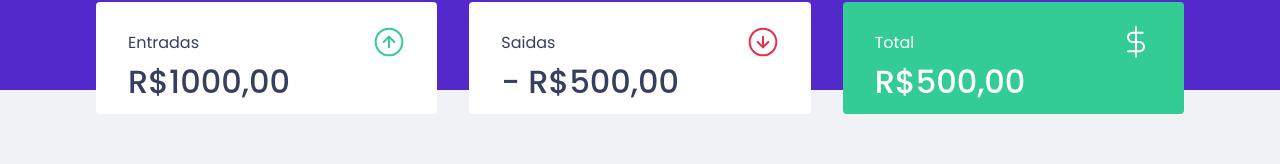
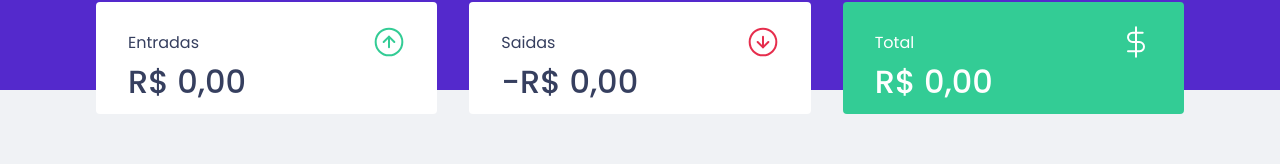
Before and after one commit to Mevzin/dt-money, a React (Create React App) app: page / in a window 1280 px wide. Shown: the part 182-346 px from the top of the page. Built offline with nearby package versions, Linux system fonts and the light colour scheme; no server answers; what miragejs would draw is missing.

Commit message:
Finished

```diff
--- a/src/App.tsx
+++ b/src/App.tsx
@@ -4,7 +4,7 @@
 import Modal from 'react-modal';
 import { useState } from "react";
 import { NewTransactionModal } from "./components/NewTransactionModal";
-import { TransactionsProvider } from "./TransactionsContext";
+import { TransactionsProvider } from "./hooks/useTransactions";
 
 Modal.setAppElement('#root')
 
--- a/src/components/Header/index.tsx
+++ b/src/components/Header/index.tsx
@@ -1,6 +1,4 @@
-import { useState } from "react";
 import logoImg from "../../assets/logo.svg";
-import Modal from 'react-modal';
 import {
   Container,
   Content
--- a/src/components/NewTransactionModal/index.tsx
+++ b/src/components/NewTransactionModal/index.tsx
@@ -1,4 +1,4 @@
-import { FormEvent, useState, useContext } from 'react';
+import { FormEvent, useState } from 'react';
 import Modal from 'react-modal';
 import closeImg from '../../assets/close.svg';
 import incomeImg from '../../assets/income.svg';
@@ -8,8 +8,7 @@
   RadioBox,
   TransactionTypeContainer
 } from './styles';
-import { api } from '../../services/api'
-import { TransactionsContext } from '../../TransactionsContext';
+import { useTransactions } from '../../hooks/useTransactions';
 
 interface NewTransactionModalProps {
   isOpen: boolean,
@@ -17,7 +16,7 @@
 }
 
 export function NewTransactionModal({ isOpen, onRequestClose }: NewTransactionModalProps) {
-  const { createTranscation } = useContext(TransactionsContext);
+  const { createTranscation } = useTransactions();
 
   const [title, setTitle] = useState('');
   const [amount, setAmount] = useState(0);
--- a/src/components/Summary/index.tsx
+++ b/src/components/Summary/index.tsx
@@ -1,15 +1,28 @@
-import { useContext } from 'react';
 import incomeImg from '../../assets/income.svg';
 import outcomeImg from '../../assets/outcome.svg';
 import totalImg from '../../assets/total.svg';
-import { TransactionsContext } from '../../TransactionsContext';
+import { useTransactions } from '../../hooks/useTransactions';
 
 import { Container } from "./styles";
 
 export function Summary() {
-  const {transactions} = useContext(TransactionsContext);
+  const { transactions } = useTransactions();
 
-  console.log(transactions)
+  const summary = transactions.reduce((acc, transaction) => {
+    if (transaction.type === 'deposit') {
+      acc.deposits += transaction.amount;
+      acc.total += transaction.amount;
+    } else {
+      acc.withdraws += transaction.amount;
+      acc.total -= transaction.amount;
+    }
+
+    return acc;
+  }, {
+    deposits: 0,
+    withdraws: 0,
+    total: 0
+  })
 
   return (
     <Container>
@@ -19,7 +32,10 @@
           <img src={incomeImg} alt="Entradas" />
         </header>
         <strong>
-          R$1000,00
+          {new Intl.NumberFormat('pt-BR', {
+            style: 'currency',
+            currency: 'BRL'
+          }).format(summary.deposits)}
         </strong>
       </div>
       <div>
@@ -28,7 +44,11 @@
           <img src={outcomeImg} alt="Saidas" />
         </header>
         <strong>
-          - R$500,00
+          -
+          {new Intl.NumberFormat('pt-BR', {
+            style: 'currency',
+            currency: 'BRL'
+          }).format(summary.withdraws)}
         </strong>
       </div>
       <div className="highlight-background">
@@ -37,7 +57,10 @@
           <img src={totalImg} alt="Total" />
         </header>
         <strong>
-          R$500,00
+        {new Intl.NumberFormat('pt-BR', {
+            style: 'currency',
+            currency: 'BRL'
+          }).format(summary.total)}
         </strong>
       </div>
     </Container>
--- a/src/components/TrasactionsTable/index.tsx
+++ b/src/components/TrasactionsTable/index.tsx
@@ -1,9 +1,8 @@
-import { useContext} from "react";
-import { TransactionsContext } from "../../TransactionsContext";
+import { useTransactions } from "../../hooks/useTransactions";
 import { Container } from "./styles";
 
 export function TransactionsTable() {
-  const {transactions} = useContext(TransactionsContext);
+  const {transactions} = useTransactions();
 
 
   return (
--- a/src/TransactionsContext.tsx
+++ b/src/hooks/useTransactions.tsx
@@ -1,5 +1,5 @@
-import { createContext, ReactNode, useEffect, useState } from 'react';
-import { api } from './services/api';
+import { createContext, ReactNode, useContext, useEffect, useState } from 'react';
+import { api } from '../services/api';
 
 
 interface Transaction {
@@ -22,7 +22,7 @@
   createTranscation: (transaction: TransactionInput) => Promise<void>;
 }
 
-export const TransactionsContext = createContext<TransactionsContextData>(
+const TransactionsContext = createContext<TransactionsContextData>(
   {} as TransactionsContextData
 );
 
@@ -53,3 +53,9 @@
     </TransactionsContext.Provider>
   )
 }
+
+export function useTransactions(){
+  const context = useContext(TransactionsContext);
+
+  return context;
+}
```
